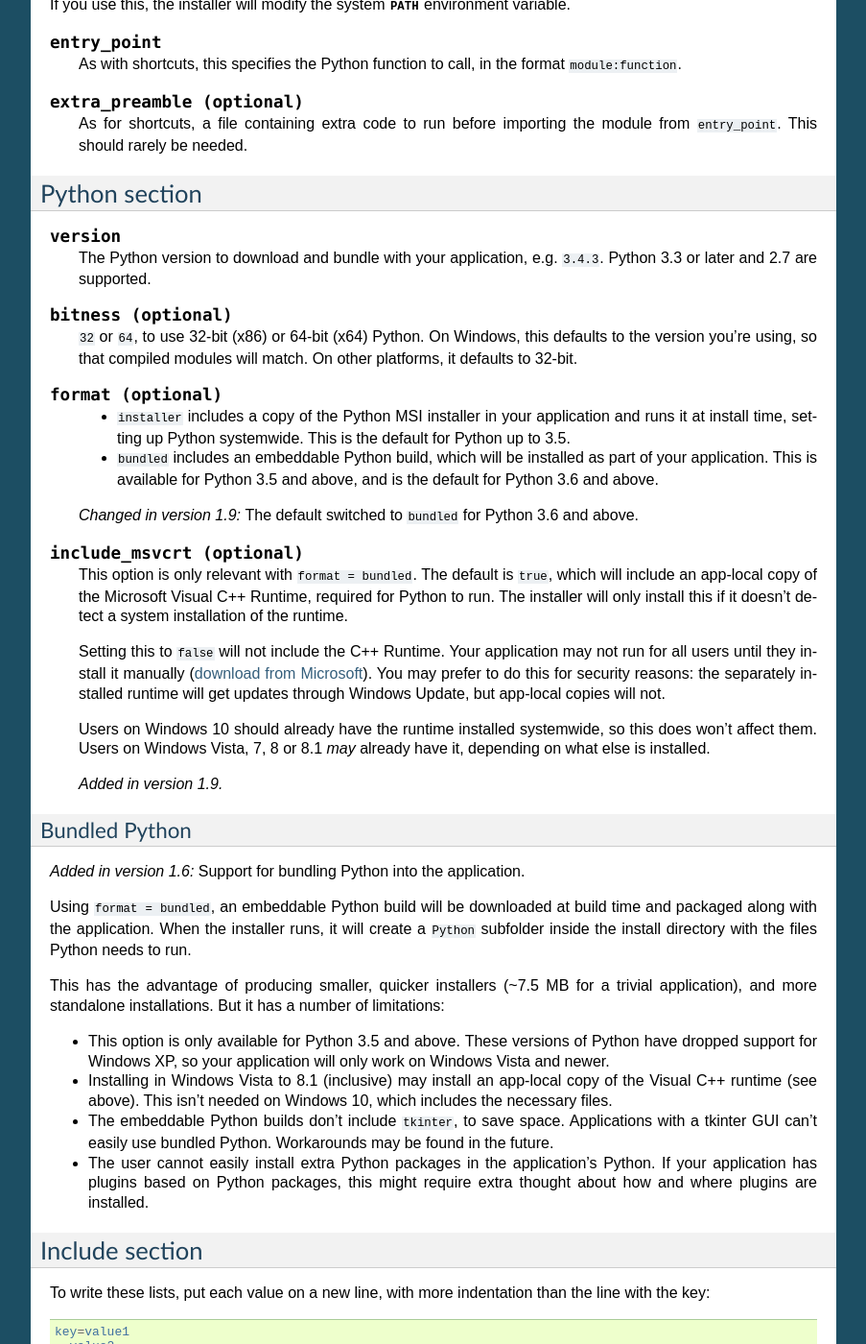
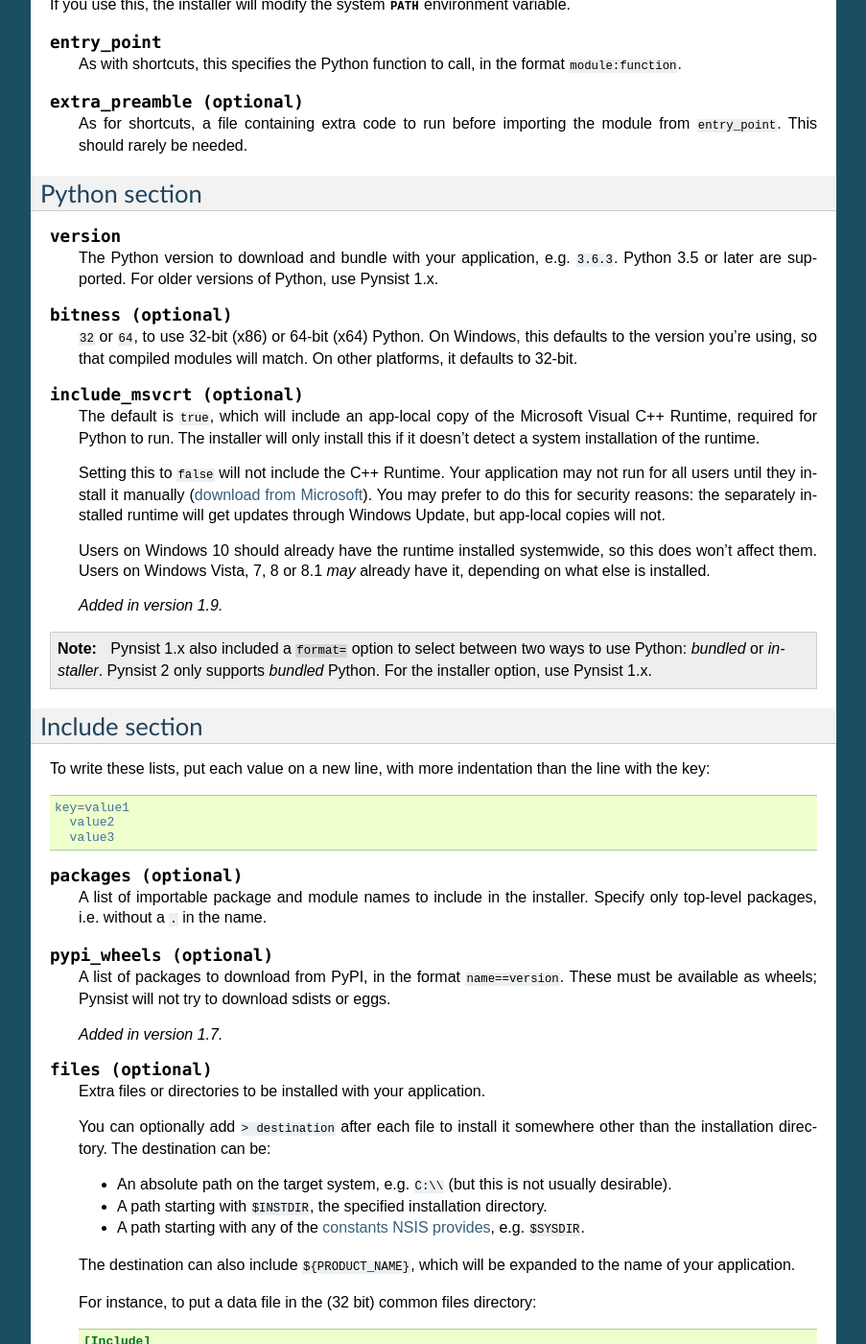
Before and after one commit to takluyver/pynsist, a Sphinx documentation site: the page built from doc/cfgfile.rst, in a window 1280 px wide and 1400 px high, scrolled down 2004 px. Shown: the whole window at 96% size, without its empty margins (198-1101 px from the left). Built offline with Sphinx 7.4.7, drawn with Linux system fonts in a browser that asks for light colours; some of the changed text lies outside the part shown.

Commit message:
Update docs for dropping format='installer'

```diff
--- a/README.rst
+++ b/README.rst
@@ -25,7 +25,7 @@ Quickstart
        icon=myapp.ico
 
        [Python]
-       version=3.4.0
+       version=3.6.3
 
        [Include]
        # Importable packages that your application requires, one per line
--- a/doc/cfgfile.rst
+++ b/doc/cfgfile.rst
@@ -39,7 +39,7 @@ Application section
 
    Ensure that this boilerplate code is at the top of your script::
 
-       #!python3.3
+       #!python3.6
        import sys
        sys.path.insert(0, 'pkgs')
 
@@ -146,8 +146,9 @@ Python section
 
 .. describe:: version
 
-  The Python version to download and bundle with your application, e.g. ``3.4.3``.
-  Python 3.3 or later and 2.7 are supported.
+  The Python version to download and bundle with your application, e.g. ``3.6.3``.
+  Python 3.5 or later are supported. For older versions of Python, use Pynsist
+  1.x.
 
 .. describe:: bitness (optional)
 
@@ -155,22 +156,9 @@ Python section
   defaults to the version you're using, so that compiled modules will match. On
   other platforms, it defaults to 32-bit.
 
-.. describe:: format (optional)
-
-  - ``installer`` includes a copy of the Python MSI installer in your application
-    and runs it at install time, setting up Python systemwide. This is the
-    default for Python up to 3.5.
-  - ``bundled`` includes an embeddable Python build, which will be installed as
-    part of your application. This is available for Python 3.5 and above, and is
-    the default for Python 3.6 and above.
-
-  .. versionchanged:: 1.9
-
-     The default switched to ``bundled`` for Python 3.6 and above.
-
 .. describe:: include_msvcrt (optional)
 
-  This option is only relevant with ``format = bundled``. The default is ``true``,
+  The default is ``true``,
   which will include an app-local copy of the Microsoft Visual C++ Runtime,
   required for Python to run. The installer will only install this if it doesn't
   detect a system installation of the runtime.
@@ -187,35 +175,11 @@ Python section
 
   .. versionadded:: 1.9
 
-.. _python_bundled:
+.. note::
 
-Bundled Python
-~~~~~~~~~~~~~~
-
-.. versionadded:: 1.6
-   Support for bundling Python into the application.
-
-Using ``format = bundled``, an embeddable Python build will be downloaded at
-build time and packaged along with the application. When the installer runs, it
-will create a ``Python`` subfolder inside the install directory with the files
-Python needs to run.
-
-This has the advantage of producing smaller, quicker installers (~7.5 MB for a
-trivial application), and more standalone installations. But it has a number of
-limitations:
-
-- This option is only available for Python 3.5 and above. These versions of
-  Python have dropped support for Windows XP, so your application will only work
-  on Windows Vista and newer.
-- Installing in Windows Vista to 8.1 (inclusive) may install an app-local copy
-  of the Visual C++ runtime (see above). This isn't
-  needed on Windows 10, which includes the necessary files.
-- The embeddable Python builds don't include ``tkinter``, to save space.
-  Applications with a tkinter GUI can't easily use bundled Python. Workarounds
-  may be found in the future.
-- The user cannot easily install extra Python packages in the application's
-  Python. If your application has plugins based on Python packages, this might
-  require extra thought about how and where plugins are installed.
+   Pynsist 1.x also included a ``format=`` option to select between two ways to
+   use Python: *bundled* or *installer*. Pynsist 2 only supports *bundled*
+   Python. For the installer option, use Pynsist 1.x.
 
 .. _cfg_include:
 
```
Also changed, not shown: doc/releasenotes.rst (+10 -0 lines).
